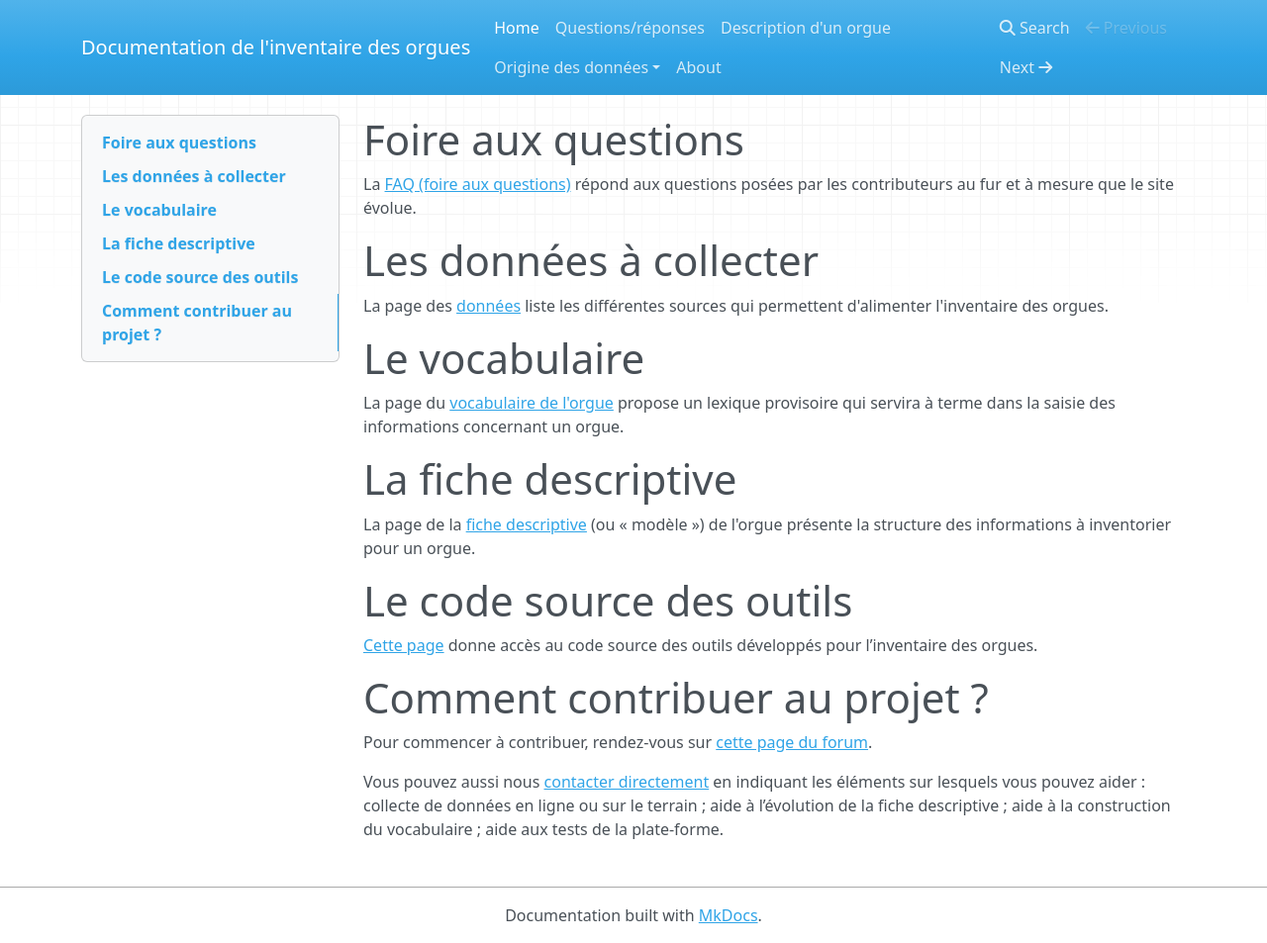
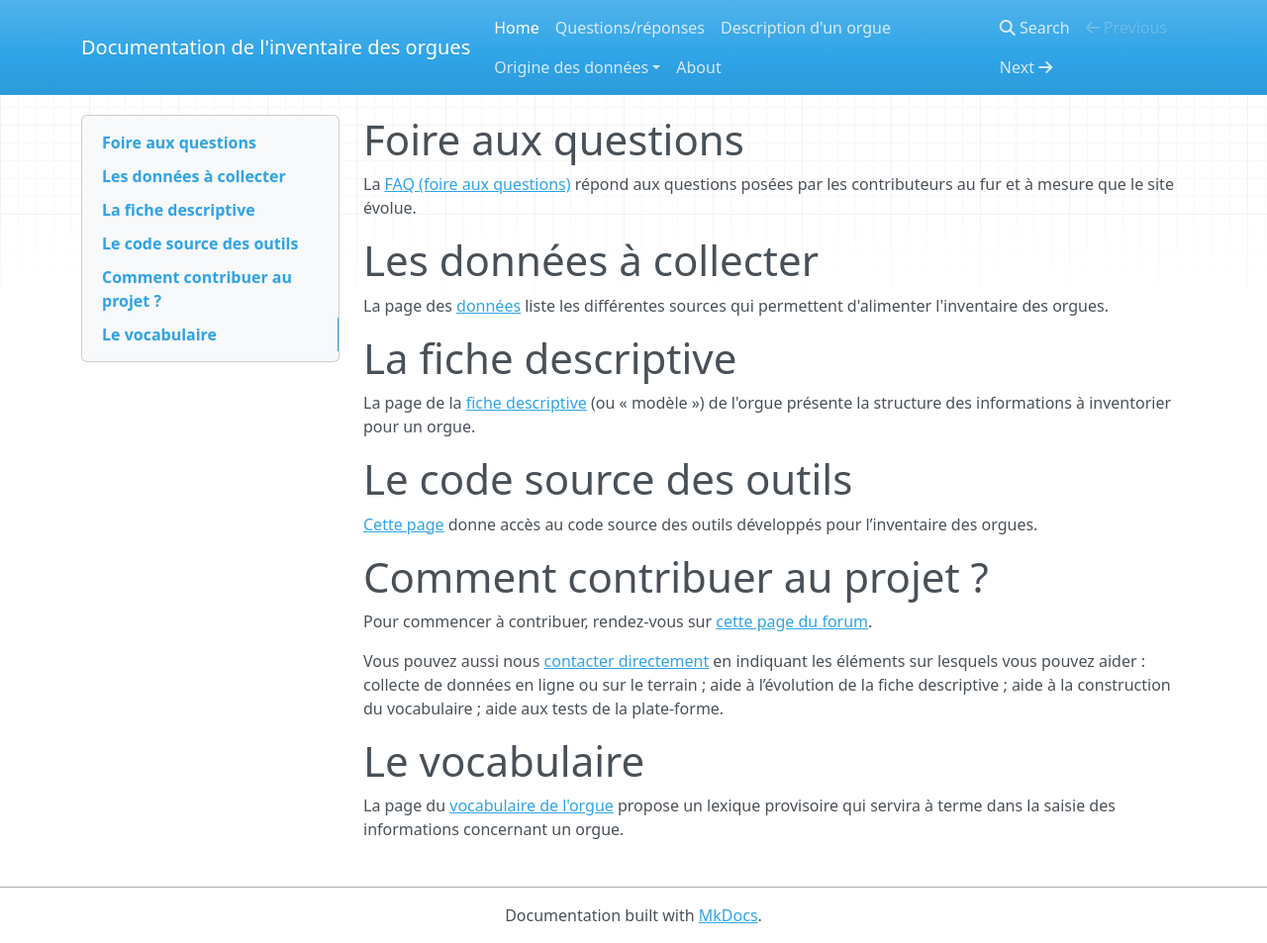
Before and after one commit to inventaire-des-orgues/docs, an MkDocs documentation site: the page built from docs/index.md, in a window 1280 px wide and 953 px high. Shown: the whole window at 99% size. Built offline with MkDocs 1.6.1, drawn with Linux system fonts in a browser that asks for light colours; nearby versions of some CDN libraries; part of the change alters nothing that is shown.

```diff
--- a/docs/index.md
+++ b/docs/index.md
@@ -8,12 +8,6 @@ les contributeurs au fur et à mesure que le site évolue.
 
 La page des [données](donnees.md) liste les différentes sources qui
 permettent d'alimenter l'inventaire des orgues.
-
-# Le vocabulaire
-
-La page du [vocabulaire de l'orgue](lexique.md) propose un lexique
-provisoire qui servira à terme dans la saisie des informations
-concernant un orgue.
 
 # La fiche descriptive
 
@@ -36,3 +30,9 @@ les éléments sur lesquels vous pouvez aider : collecte de données en
 ligne ou sur le terrain ; aide à l’évolution de la fiche descriptive ;
 aide à la construction du vocabulaire ; aide aux tests de la
 plate-forme.
+
+# Le vocabulaire
+
+La page du [vocabulaire de l'orgue](lexique.md) propose un lexique
+provisoire qui servira à terme dans la saisie des informations
+concernant un orgue.
```
